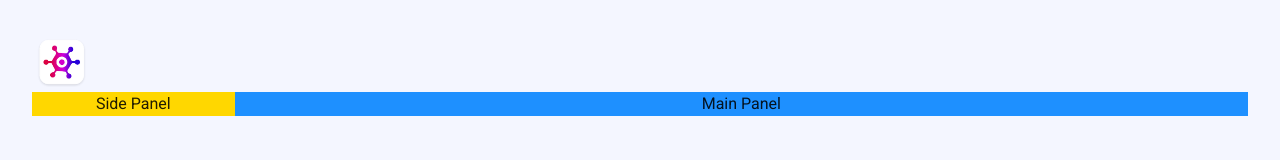
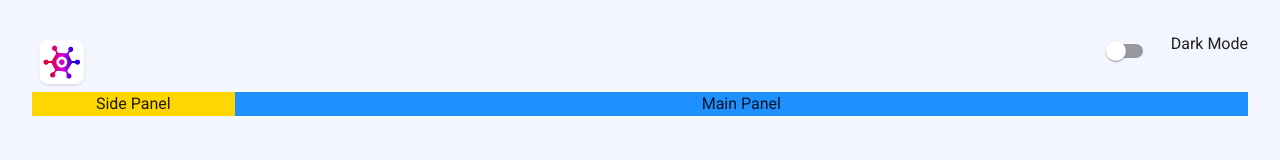
Before and after one commit to GlennSeymon/videoGameDiscoveryApp, a React (Vite) app: page / in a window 1280 px wide. Shown: the top 160 px of the page. Built offline with nearby package versions, Linux system fonts and the light colour scheme.

Commit message:
Add ColourModeSwitch component to NavBar for dark mode toggle

```diff
--- /dev/null
+++ b/src/components/ColourModeSwitch.tsx
@@ -0,0 +1,16 @@
+import { Stack, Switch, Typography } from '@mui/material';
+import { useContext } from 'react';
+import { ColorModeContext } from './Theme';
+
+const ColourModeSwitch = () => {
+	const { toggleColorMode } = useContext(ColorModeContext);
+
+	return (
+		<Stack direction={'row'} spacing={2}>
+			<Switch onChange={toggleColorMode} />
+			<Typography>Dark Mode</Typography>
+		</Stack>
+	);
+};
+
+export default ColourModeSwitch;
--- a/src/components/NavBar.tsx
+++ b/src/components/NavBar.tsx
@@ -1,4 +1,5 @@
 import { Stack, styled } from '@mui/material';
+import ColourModeSwitch from './ColourModeSwitch';
 
 const StyledStack = styled(Stack)({
 	justifyContent: 'space-between',
@@ -13,6 +14,7 @@ const NavBar = () => {
 	return (
 		<StyledStack direction={'row'} spacing={2}>
 			<Logo src='src/assets/logo.webp' />
+			<ColourModeSwitch />
 		</StyledStack>
 	);
 };
```
